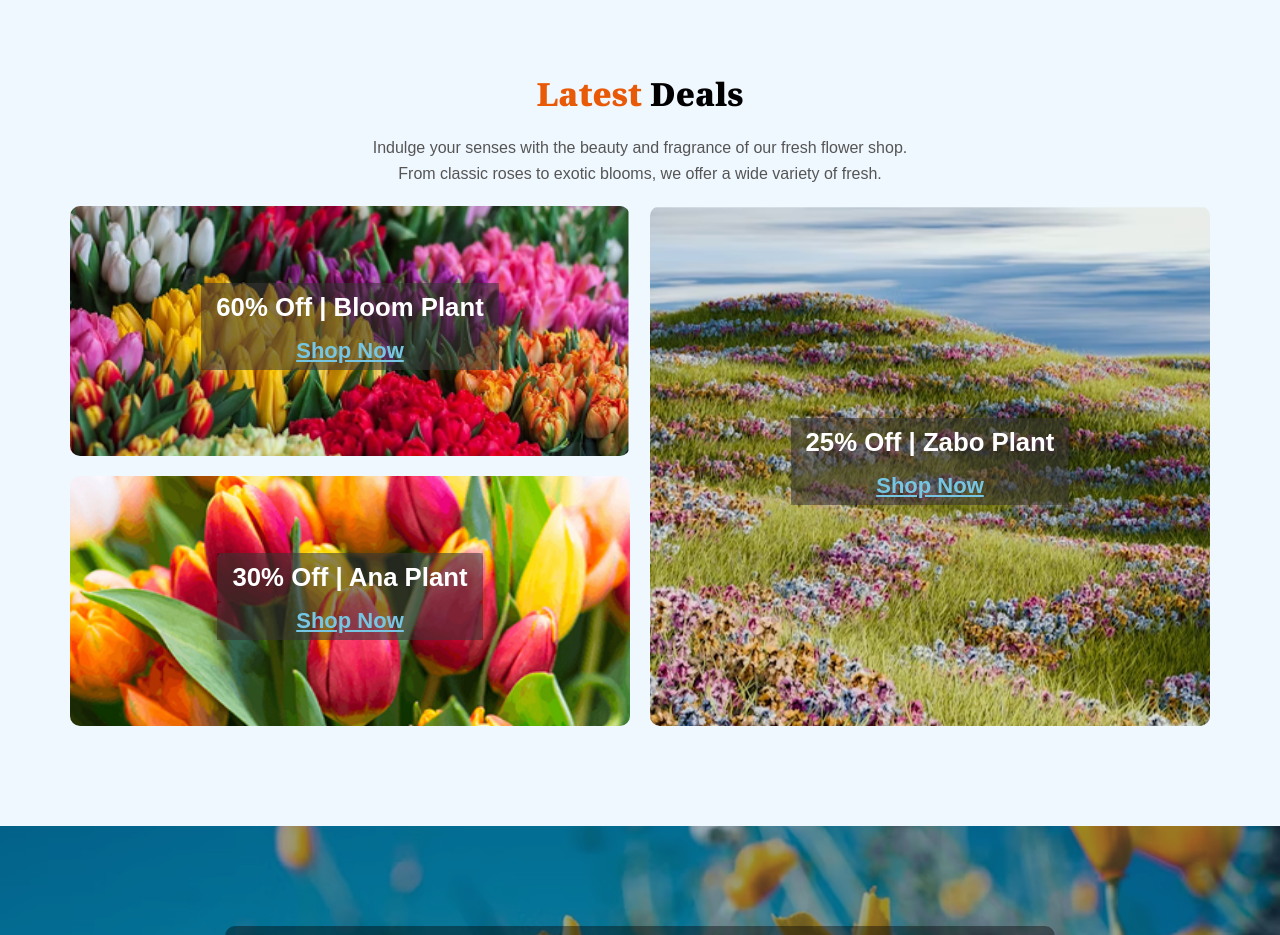
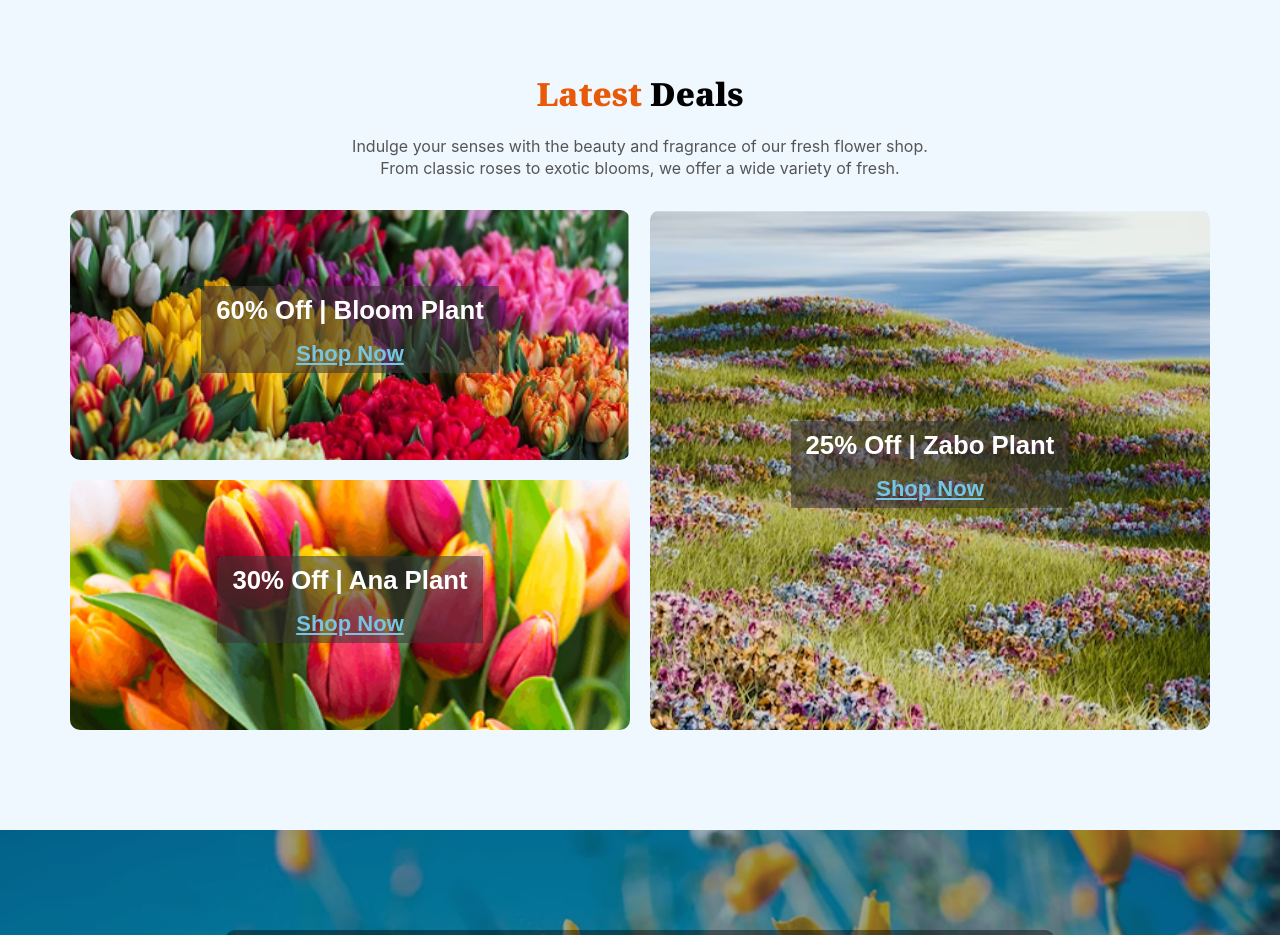
Before and after one commit to ROY-712/assignment-2, a plain HTML site: page index.html in a window 1280 px wide. Shown: the part 2360-3295 px from the top of the page. Drawn offline with Linux system fonts and the light colour scheme.

Commit message:
font changes and update deal section

```diff
--- a/index.html
+++ b/index.html
@@ -112,7 +112,7 @@
                  <h3 class="d1 noto-serif">
                      <span class="bann-des-col">Latest</span> Deals
                  </h3>
-                 <p class="dark2 text1">Indulge your senses with the beauty and fragrance of our fresh flower shop.<br>From classic roses to exotic blooms, we offer a wide variety of fresh.
+                 <p class="dark2 text1 inter">Indulge your senses with the beauty and fragrance of our fresh flower shop.<br>From classic roses to exotic blooms, we offer a wide variety of fresh.
                  </p>
             </div>
 
--- a/style.css
+++ b/style.css
@@ -8,11 +8,11 @@
 /* Noto-Serif FOn */
 
 .noto-serif {
-  font-family: "Noto Serif", serif;
-  font-optical-sizing: auto;
-  font-weight: 400;
-  font-style: normal;
-  font-variation-settings:
+    font-family: "Noto Serif", serif;
+    font-optical-sizing: auto;
+    font-weight: 400;
+    font-style: normal;
+    font-variation-settings:
     "width" 100;
 }
 
@@ -23,7 +23,9 @@
   font-style: normal;
   font-size: 22px;
 }
+
 /* color */
+
 .dark{
     color: rgb(97, 97, 97);
  }
@@ -92,6 +94,7 @@
     height: 355px;
     width: 570px;
 }
+
 /* Our plants */
 
 .plant{
@@ -193,7 +196,8 @@
 .deal-des p {
   font-size: 1rem;
   color: #555;
-  line-height: 1.6;
+  line-height: 1.4;
+  padding-bottom: 10px;
 }
 
 /* Grid layout for deals */
@@ -421,7 +425,6 @@
     .email-box {
        flex-direction: column;
     }
-
     .email-box input,
     .email-box button {
         width: 100%;
```
